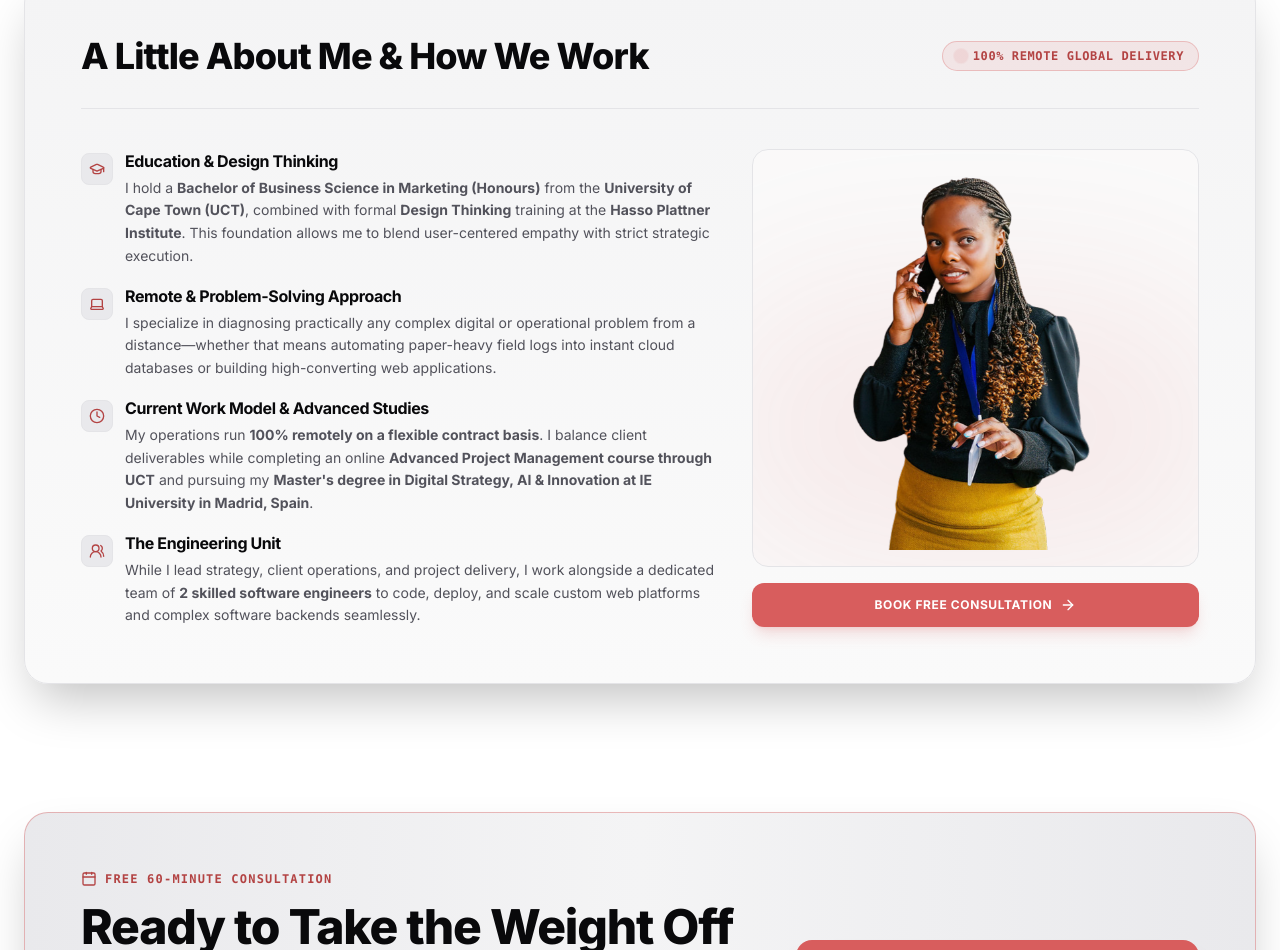
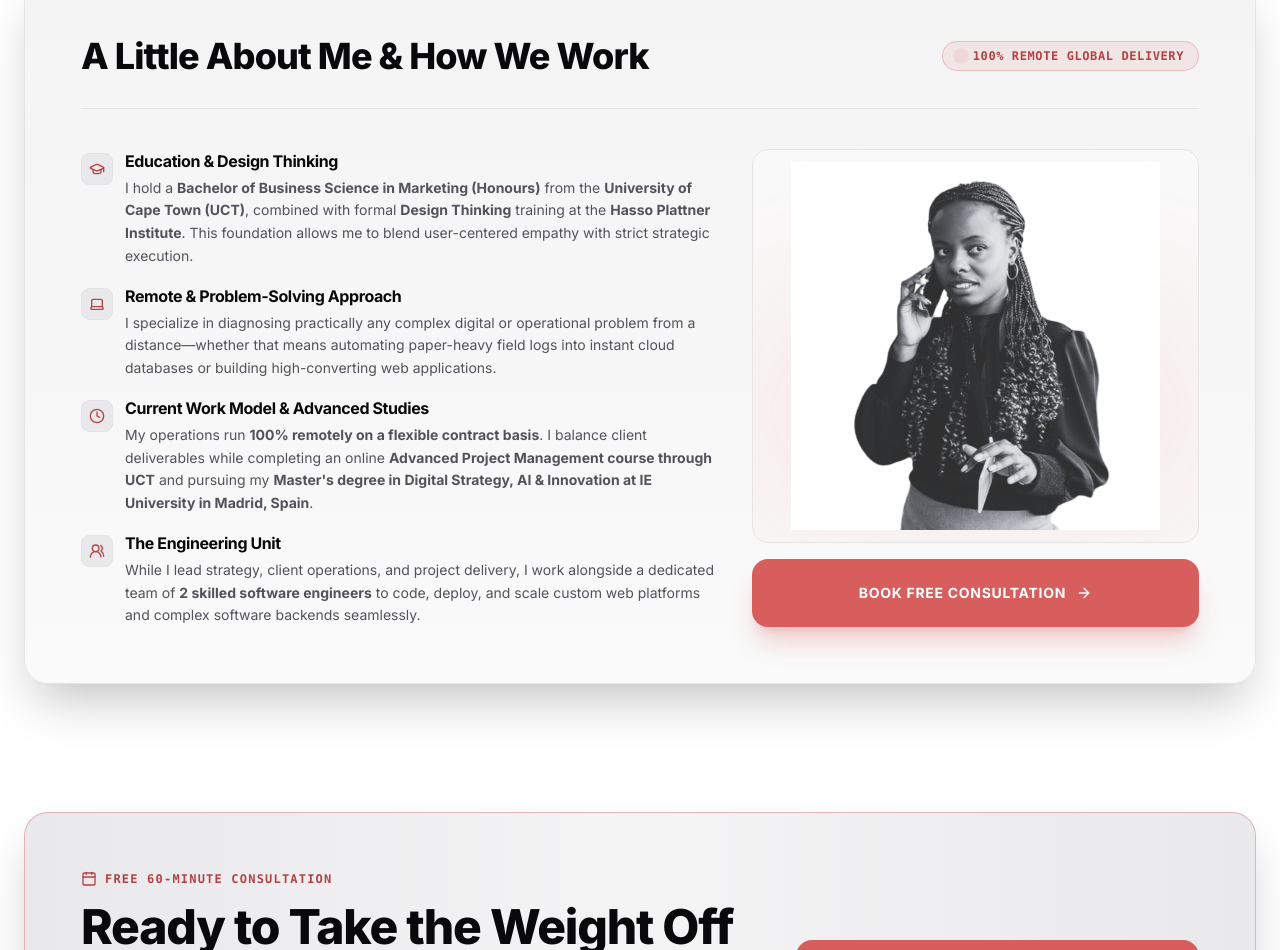
Before and after one commit to madam-t/MadamT, a Next.js app: page / in a window 1280 px wide. Shown: the part 3194-4144 px from the top of the page. Built offline with nearby package versions, Linux system fonts and the light colour scheme.

Commit message:
feat: update Madam T portrait in About section and increase CTA button height

```diff
--- a/app/page.tsx
+++ b/app/page.tsx
@@ -424,30 +424,28 @@ export default function Home() {
               <div className="lg:col-span-5 flex flex-col gap-4">
                 {/*
                   `flex-1 min-h-0` + a fill image lets the frame absorb whatever
-                  height the prose column sets, instead of the portrait's own
-                  intrinsic height driving the row. That keeps the CTA below
-                  aligned with the bottom of the text beside it.
+                  height the prose column sets.
                 */}
-                <div className="relative flex-1 min-h-[380px] sm:min-h-[440px] lg:min-h-0 rounded-2xl bg-surface-deep border border-line overflow-hidden">
+                <div className="relative flex-1 min-h-[300px] sm:min-h-[360px] lg:min-h-0 rounded-2xl bg-surface-deep border border-line overflow-hidden">
                   {/* Ambient brand glow behind the cut-out portrait */}
                   <div className="absolute bottom-0 left-1/2 -translate-x-1/2 w-[120%] h-2/3 bg-brand/10 blur-[90px] rounded-full pointer-events-none" />
 
                   <Image
-                    src="/Madam-T-2.png"
+                    src="/Madam-T-phone.png"
                     alt="Portrait of Madam T"
                     fill
                     sizes="(min-width: 1024px) 40vw, (min-width: 640px) 60vw, 90vw"
-                    className="object-contain object-bottom p-4"
+                    className="object-contain object-center p-3"
                   />
                 </div>
 
                 <button
                   type="button"
                   onClick={() => scrollToSection("booking")}
-                  className="shrink-0 w-full py-3.5 rounded-xl bg-brand hover:bg-brand-hover text-on-brand font-bold text-xs uppercase tracking-wider transition-all shadow-lg shadow-brand/20 flex items-center justify-center gap-2 cursor-pointer"
+                  className="shrink-0 w-full py-5 sm:py-6 rounded-2xl bg-brand hover:bg-brand-hover text-on-brand font-bold text-xs sm:text-sm uppercase tracking-wider transition-all shadow-xl shadow-brand/25 flex items-center justify-center gap-2.5 cursor-pointer group"
                 >
-                  Book Free Consultation
-                  <ArrowRight className="w-4 h-4" />
+                  <span>Book Free Consultation</span>
+                  <ArrowRight className="w-4 h-4 group-hover:translate-x-1 transition-transform" />
                 </button>
               </div>
             </div>
```
Also changed, not shown: public/Madam-T-phone.png (added).
